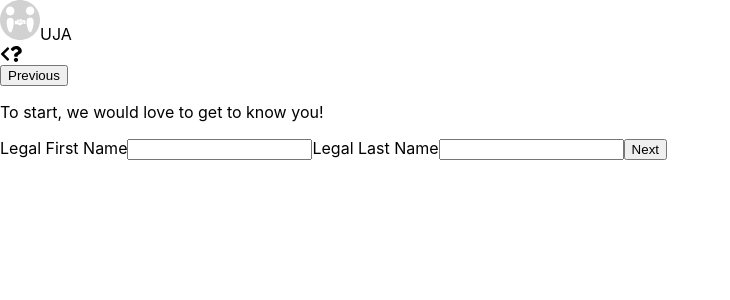
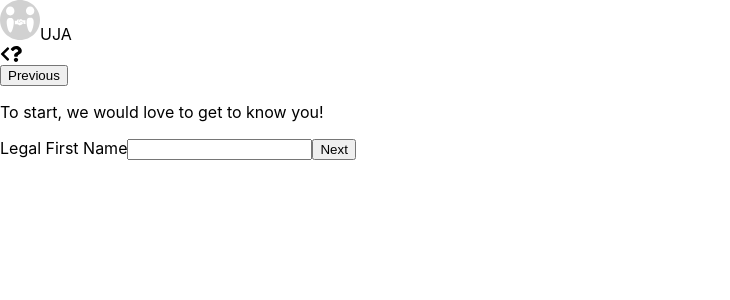
Before and after one commit to JackWatson06/ourjobapp, a Next.js app: page /affiliate in a window 1280 px wide. Shown: the top 300 px of the page, without its empty margins (0-730 px from the left). Built offline with nearby package versions, Linux system fonts and the light colour scheme.

Commit message:
Dependent Field Example

```diff
--- a/components/lib/FormStateTracker.js
+++ b/components/lib/FormStateTracker.js
@@ -43,6 +43,16 @@ export const initInput = (property, displayName, formState) =>
         formState.setForm( newForm )
 
     }, []);
+}
+
+export const removeInput = (property, formState) =>
+{
+    // We only need a shallow copy in order for this to work
+    let formCopy = { ...formState.form }
+
+    delete formCopy[property]
+
+    formState.setForm( formCopy )
 }
 
 export const getValue = (property, form) =>
--- a/components/lib/FormValidator.js
+++ b/components/lib/FormValidator.js
@@ -37,6 +37,7 @@ export const ifValidated = (formState, rules) =>
                 {
                     errors[name] = ""
                 }
+
             })
 
             setErrors(errors, formState);
--- a/components/organisms/forms/name-form.js
+++ b/components/organisms/forms/name-form.js
@@ -1,4 +1,4 @@
-import { initInput, getError, getValue, setValue } from "../../lib/FormStateTracker"
+import { initInput, removeInput, getError, getValue, setValue } from "../../lib/FormStateTracker"
 
 import required from "../../lib/rules/Required"
 
@@ -17,8 +17,28 @@ export default function NameForm(props)
     let fnameError = getError( "fname", props.formState.form )
     let lnameError = getError( "lname", props.formState.form )
 
-    initInput("fname", "Legal First Name", props.formState);
-    initInput("lname", "Legal Last Name", props.formState);
+    initInput("fname", "Legal First Name", props.formState)
+
+    let nameInput = null;
+
+    // If we have the value then re-initialize the value on the form.
+    if( getValue("fname", props.formState.form) === "Jack" )
+    {
+        initInput("lname", "Legal Last Name", props.formState)
+        nameInput = <>
+            <label htmlFor="legal-lname-input">Legal Last Name</label>
+            <input id="legal-lname-input"
+                    type="text"
+                    value={ getValue("lname", props.formState.form) }
+                    onChange={ (e) => setValue(e.target.value, "lname", props.formState) }
+                ></input>
+            { lnameError != "" && <p> { lnameError } </p>}
+        </>
+    }
+    else
+    {
+        removeInput("lname", props.formState)
+    }
 
     return <div>
         <p>To start, we would love to get to know you!</p>
@@ -32,13 +52,7 @@ export default function NameForm(props)
             ></input>
         { fnameError != "" && <p> { fnameError } </p>}
 
-        <label htmlFor="legal-lname-input">Legal Last Name</label>
-        <input id="legal-lname-input"
-                type="text"
-                value={ getValue("lname", props.formState.form) }
-                onChange={ (e) => setValue(e.target.value, "lname", props.formState) }
-            ></input>
-        { lnameError != "" && <p> { lnameError } </p>}
+        { nameInput }
 
         <button onClick={ (e) => props.next(e, validationRules) } >Next</button>
     </div>
```
